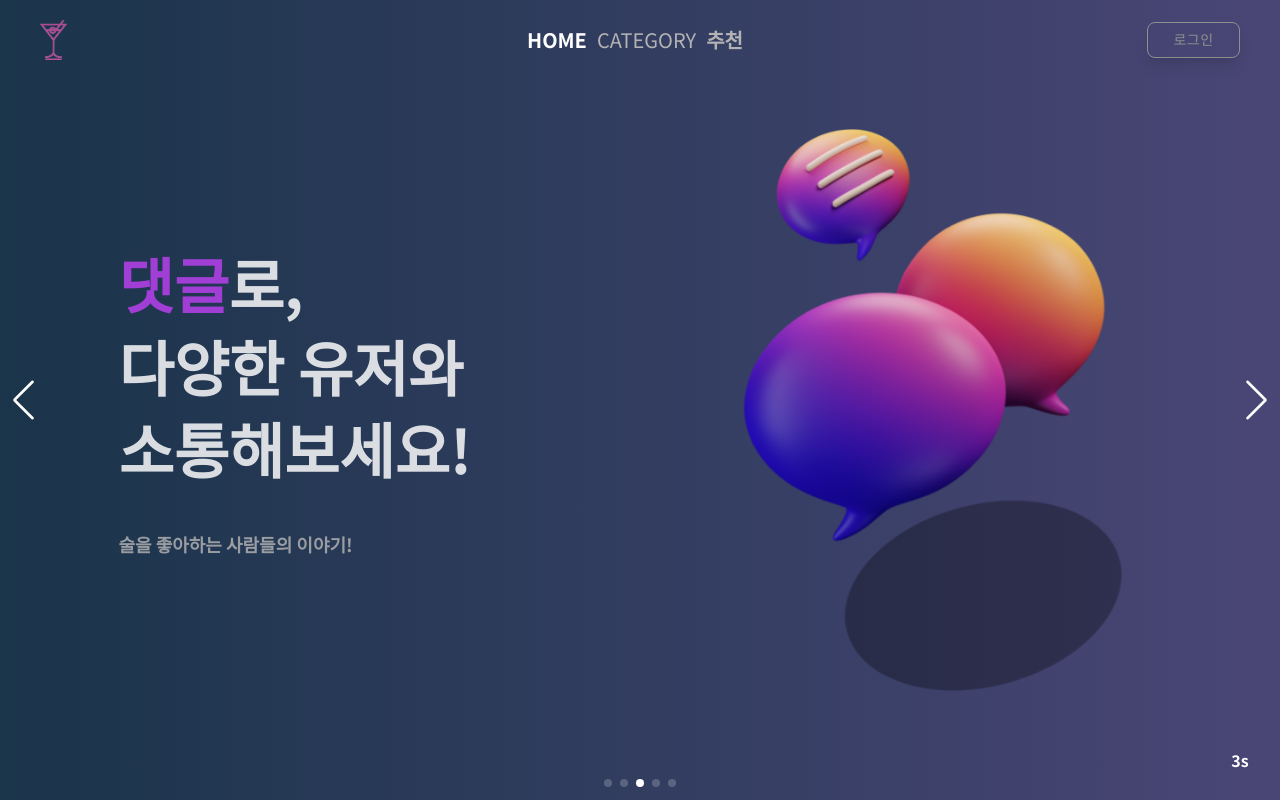
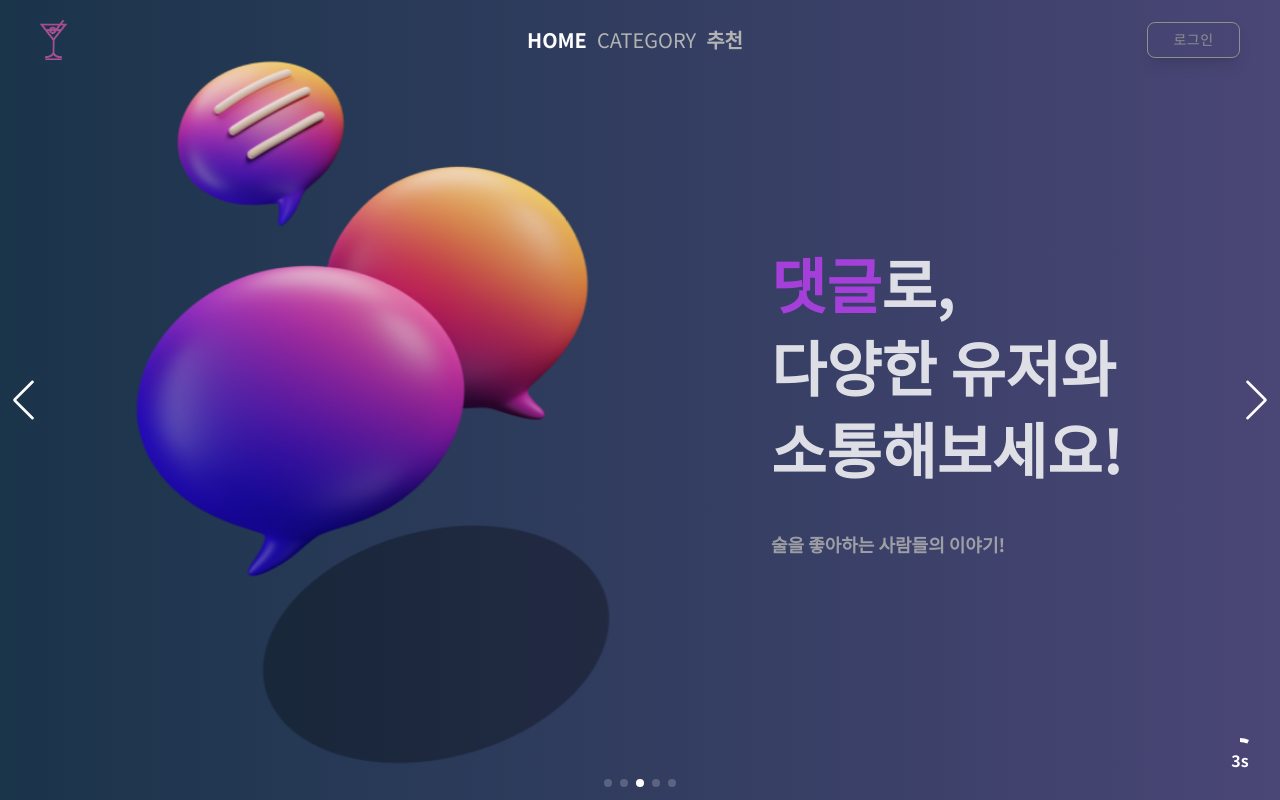
Before and after one commit to codestates-seb/seb44_main_002, a React (Create React App) app in the folder client/: page / in a window 1280 px wide. Shown: the top 800 px of the page. Built offline with nearby package versions, Linux system fonts and the light colour scheme; no server answers.

Commit message:
chore : 슬라이더 이미지 수정, 반응형 수정

```diff
--- a/client/src/pages/Main/Slider/Slider.js
+++ b/client/src/pages/Main/Slider/Slider.js
@@ -65,26 +65,26 @@ export default function Slider() {
             src="images/swiper/슬라이더샘플3.png"
             alt="sample"
           />
-          <div className="text-white animate-fadeInRight2 absolute left-24 text-7xl font-bold max-[768px]:text-center max-[768px]:text-4xl max-[768px]:left-12">
-            <p className="flex justify-start mb-2 ">안녕하세요</p>
-            <p className="flex justify-start mb-6 ">
+          <SliderCustomText3>
+            <p className="flex justify-start mb-4 ">안녕하세요</p>
+            <p className="flex justify-start mb-8 ">
               <span className="mr-2 text-pointPurple-100">편한</span>
               <span>사이트입니다</span>
             </p>
             <p className="flex justify-start text-lg ">
               편의점 한잔이라는 뜻을 가지고 있습니다
             </p>
-          </div>
+          </SliderCustomText3>
         </SwiperSlide>
         {/* TODO: 커스텀이미지 넣을거면 밑에 코드 사용할것 */}
         <SwiperSlide className="swiper-slide flex justify-around max-[768px]:flex-col max-[768px]:justify-center">
           <SliderCustomText>
-            <p className="">
+            <p>
               <span className="text-pointPurple-100">오늘</span>
               <span>은,</span>
             </p>
-            <p className="">안먹고 자면</p>
-            <p className="">아쉽잖아.</p>
+            <p>안먹고 자면</p>
+            <p>아쉽잖아.</p>
             <p className="mt-10 text-lg text-gray-200 ">
               오늘 하루를 깔끔하게 마무리해보세요
             </p>
@@ -96,51 +96,50 @@ export default function Slider() {
         </SwiperSlide>
 
         <SwiperSlide className="swiper-slide flex justify-around max-[768px]:flex-col max-[768px]:justify-center">
-          <SliderCustomText>
-            <p className="">
+          <SliderCustomImg src="images/swiper/chat.png" alt="chat" />
+          <SliderCustomText2>
+            <p>
               <span className="text-pointPurple-100">댓글</span>
               <span>로,</span>
             </p>
-            <p className="">다양한 유저와</p>
-            <p className="">소통해보세요!</p>
+            <p>다양한 유저와</p>
+            <p>소통해보세요!</p>
             <p className="mt-10 text-lg text-gray-200 ">
               술을 좋아하는 사람들의 이야기!
             </p>
-          </SliderCustomText>
-          <SliderCustomImg src="images/swiper/chat.png" alt="chat" />
+          </SliderCustomText2>
         </SwiperSlide>
-
         <SwiperSlide className="swiper-slide flex justify-around max-[768px]:flex-col max-[768px]:justify-center">
-          <SliderCustomText>
-            <p className="">
-              <span className="text-pointPurple-100">이중필터</span>
-              <span>로,</span>
-            </p>
-            <p className="">원하는 레시피를</p>
-            <p className="">쉽게 찾아보세요!</p>
-            <p className="mt-10 text-lg text-gray-200 ">
-              오늘 뭐 마실지 고민하지마세요
-            </p>
-          </SliderCustomText>
-          <SliderCustomImg src="images/swiper/filter.png" alt="filter" />
-        </SwiperSlide>
-
-        <SwiperSlide className="swiper-slide flex justify-around max-[768px]:flex-col max-[768px]:justify-center">
-          <SliderCustomText>
-            <p className="">
+          <SliderCustomImg src="images/swiper/recipe.png" alt="recipe" />
+          <SliderCustomText2>
+            <p>
               <span className="text-pointPurple-100">나만의 레시피</span>
               <span>를</span>
             </p>
-            <p className="">다른 사람들에게</p>
-            <p className="">뽐내보세요!</p>
+            <p>다른 사람들에게</p>
+            <p>뽐내보세요!</p>
             <p className="mt-10 text-lg text-gray-200 ">
               세상에 하나뿐인 당신만의 레시피
             </p>
             <button onClick={cocktailFormHandler} className="text-lg ">
               레시피 등록하러 가기 ➡️
             </button>
+          </SliderCustomText2>
+        </SwiperSlide>
+
+        <SwiperSlide className="swiper-slide flex justify-around max-[768px]:flex-col max-[768px]:justify-center">
+          <SliderCustomText>
+            <p>
+              <span className="text-pointPurple-100">이중필터</span>
+              <span>로,</span>
+            </p>
+            <p>원하는 레시피를</p>
+            <p>쉽게 찾아보세요!</p>
+            <p className="mt-10 text-lg text-gray-200 ">
+              오늘 뭐 마실지 고민하지마세요
+            </p>
           </SliderCustomText>
-          <SliderCustomImg src="images/swiper/recipe.png" alt="recipe" />
+          <SliderCustomImg src="images/swiper/filter.png" alt="filter" />
         </SwiperSlide>
 
         <div className="autoplay-progress" slot="container-end">
@@ -155,7 +154,7 @@ export default function Slider() {
 }
 
 const SliderCustomText = tw.div`
-  ml-2
+  pl-32
   text-start
   text-6xl
   leading-snug
@@ -165,11 +164,40 @@ const SliderCustomText = tw.div`
   max-[768px]:order-2
   animate-fadeInRight2
   font-bold
+  max-[768px]:pl-2
+`;
+
+const SliderCustomText2 = tw.div`
+  pr-32
+  text-start
+  text-6xl
+  leading-snug
+  whitespace-nowrap
+  max-[768px]:text-center
+  max-[768px]:text-4xl
+  max-[768px]:order-2
+  animate-fadeInRight2
+  font-bold
+  max-[768px]:pr-2
+`;
+
+const SliderCustomText3 = tw.div`
+  text-white
+  pl-16
+  max-[768px]:pl-2
+  animate-fadeInRight2
+  absolute
+  left-24
+  text-7xl
+  font-bold
+  max-[768px]:text-center
+  max-[768px]:text-4xl
+  max-[768px]:left-12
 `;
 
 const SliderCustomImg = tw.img`
-  w-[40%]
-  h-[40rem]
+  w-[50%]
+  h-[50rem]
   object-contain
   max-[768px]:w-[24rem]
   max-[768px]:h-[24rem]
```
